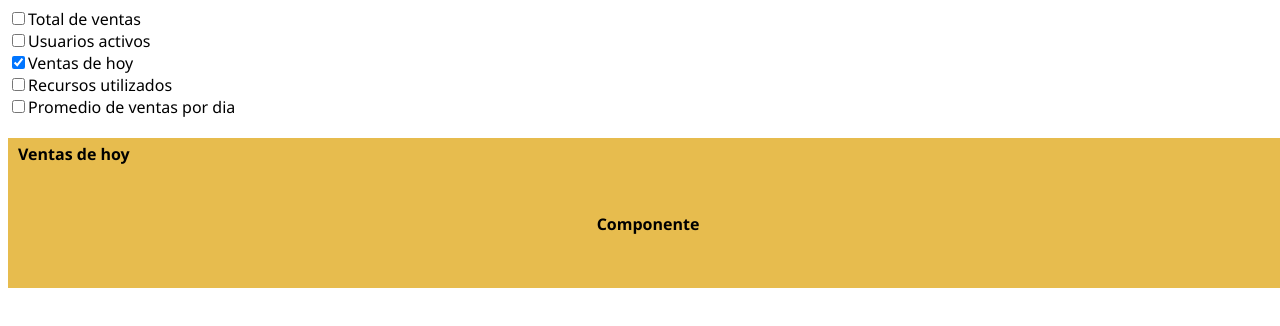
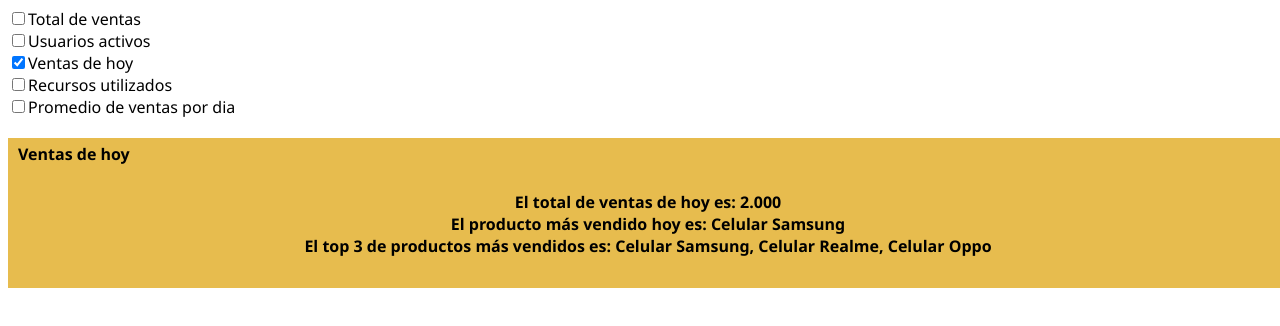
Before and after one commit to luisaG18/componentes_dinamicos, an Angular app: page / in a window 1280 px wide. Both pictures are taken after a click on the checkbox "Ventas de hoy". Shown: the top 326 px of the page. Built offline with nearby package versions, Linux system fonts and the light colour scheme.

Commit message:
Add services salesToday

```diff
--- a/src/app/components/dashboard/dashboard.component.ts
+++ b/src/app/components/dashboard/dashboard.component.ts
@@ -108,25 +108,6 @@ export class DashboardComponent implements AfterViewInit, OnInit {
   }
 
   /**
-   * Función para agregar los widgets al localStorage
-   */
-  setLocalStorage() {
-    localStorage.setItem('optionsWidgets', JSON.stringify(this.objectOptionsWidget));
-  }
-
-  /**
-   * Función para obtener los widgets que estén en el localstorage
-   */
-  getLocalStorage() {
-    const data = localStorage.getItem('optionsWidgets');
-    // Validamos si hay algún dato
-    if (data) {
-      // Le pasamos los datos al objeto optionWidget
-      this.objectOptionsWidget = JSON.parse(data);
-    }
-  }
-
-  /**
    * Función que se ejecuta al hacer click en el checkbox
    * @param option Variable de la opción seleccionada
    * @returns
@@ -144,6 +125,25 @@ export class DashboardComponent implements AfterViewInit, OnInit {
     }
     // Llamamos la función que nos guarda el objeto en el localStorage
     this.setLocalStorage();
+  }
+
+  /**
+   * Función para agregar los widgets al localStorage
+   */
+  setLocalStorage() {
+    localStorage.setItem('optionsWidgets', JSON.stringify(this.objectOptionsWidget));
+  }
+
+  /**
+   * Función para obtener los widgets que estén en el localstorage
+   */
+  getLocalStorage() {
+    const data = localStorage.getItem('optionsWidgets');
+    // Validamos si hay algún dato
+    if (data) {
+      // Le pasamos los datos al objeto optionWidget
+      this.objectOptionsWidget = JSON.parse(data);
+    }
   }
 
   /**
--- a/src/app/components/sales-today/sales-today.component.html
+++ b/src/app/components/sales-today/sales-today.component.html
@@ -1,4 +1,8 @@
 <div class="main-container">
   <span>Ventas de hoy</span>
-  <span>Componente</span>
+  <div>
+    <span>{{ totalSalesToday }}</span>
+    <span>{{ bestSellingProduct }}</span>
+    <span>{{ topBestSellingProduct }}</span>
+  </div>
 </div>
--- a/src/app/components/sales-today/sales-today.component.scss
+++ b/src/app/components/sales-today/sales-today.component.scss
@@ -7,9 +7,10 @@
   padding: 5px 10px;
   margin-bottom: 20px;
   font-weight: 600;
-  span:last-child {
+  div {
     flex-grow: 2;
     display: flex;
+    flex-direction: column;
     align-items: center;
     justify-content: center;
   }
--- a/src/app/components/sales-today/sales-today.component.ts
+++ b/src/app/components/sales-today/sales-today.component.ts
@@ -1,12 +1,21 @@
 import { Component } from '@angular/core';
+import { SalesTodayService } from '../../services/sales-today.service';
 
 @Component({
   selector: 'app-sales-today',
   standalone: true,
   imports: [],
   templateUrl: './sales-today.component.html',
-  styleUrl: './sales-today.component.scss'
+  styleUrl: './sales-today.component.scss',
 })
 export class SalesTodayComponent {
+  totalSalesToday: string = '';
+  bestSellingProduct: string = '';
+  topBestSellingProduct: string = '';
 
+  constructor(private salesTodayService: SalesTodayService) {
+    this.totalSalesToday = this.salesTodayService.getTotalSalesToday();
+    this.bestSellingProduct = this.salesTodayService.getBestSellingProduct();
+    this.topBestSellingProduct = this.salesTodayService.getTopBestSellingProduct();
+  }
 }
--- /dev/null
+++ b/src/app/services/sales-today.service.ts
@@ -0,0 +1,30 @@
+import { Injectable } from '@angular/core';
+
+@Injectable({
+  providedIn: 'root',
+})
+export class SalesTodayService {
+  /**
+   * Función para calcular el total de ventas de hoy
+   * @returns El total de ventas de hoy
+   */
+  getTotalSalesToday(): string {
+    return 'El total de ventas de hoy es: 2.000';
+  }
+
+  /**
+   * Función para saber cual es el producto más vendido hoy
+   * @returns El producto más vendido hoy
+   */
+  getBestSellingProduct(): string {
+    return 'El producto más vendido hoy es: Celular Samsung';
+  }
+
+  /**
+   * Función para obtener el top 3 de productos más vendidos hoy
+   * @returns El top 3 de productos más vendidos hoy
+   */
+  getTopBestSellingProduct(): string {
+    return 'El top 3 de productos más vendidos es: Celular Samsung, Celular Realme, Celular Oppo';
+  }
+}
```
Also changed, not shown: 1 other file (tests, documents, lock files or other folders).
